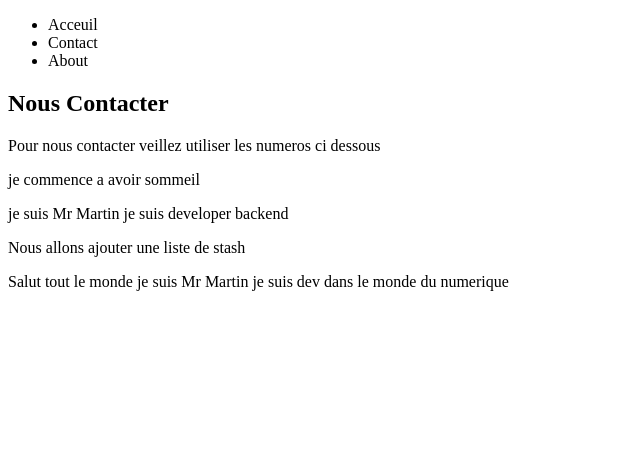
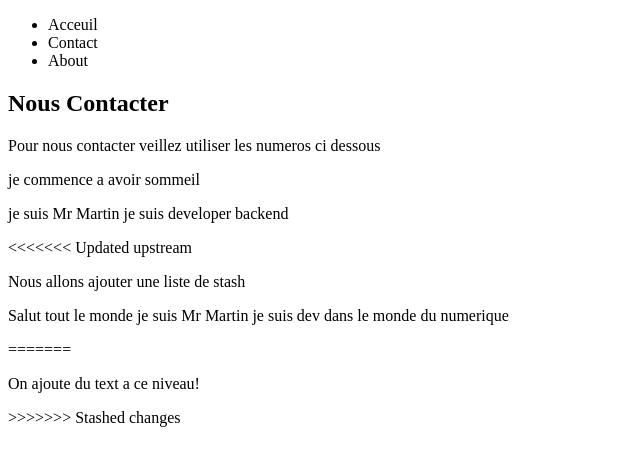
Before and after one commit to MartinPONGOMIKADI/work-flow, a plain HTML site: page contact.html in a window 1280 px wide. Shown: the whole page, without its empty margins (0-640 px from the left). Drawn offline with Linux system fonts and the light colour scheme.

Commit message:
commit-stash

```diff
--- a/contact.html
+++ b/contact.html
@@ -19,8 +19,12 @@
                  <p>Pour nous contacter veillez utiliser les numeros ci dessous</p>
                  <p>je commence a avoir sommeil</p>
                  <p>je suis Mr Martin je suis developer backend</p>
+<<<<<<< Updated upstream
                  <p>Nous allons ajouter une liste de stash</p>
                  <p>Salut tout le monde je suis Mr Martin je suis dev dans le monde du numerique</p>
+=======
+                 <p>On ajoute du text a ce niveau!</p>
+>>>>>>> Stashed changes
             </div>
         </section>
     </body>
```
